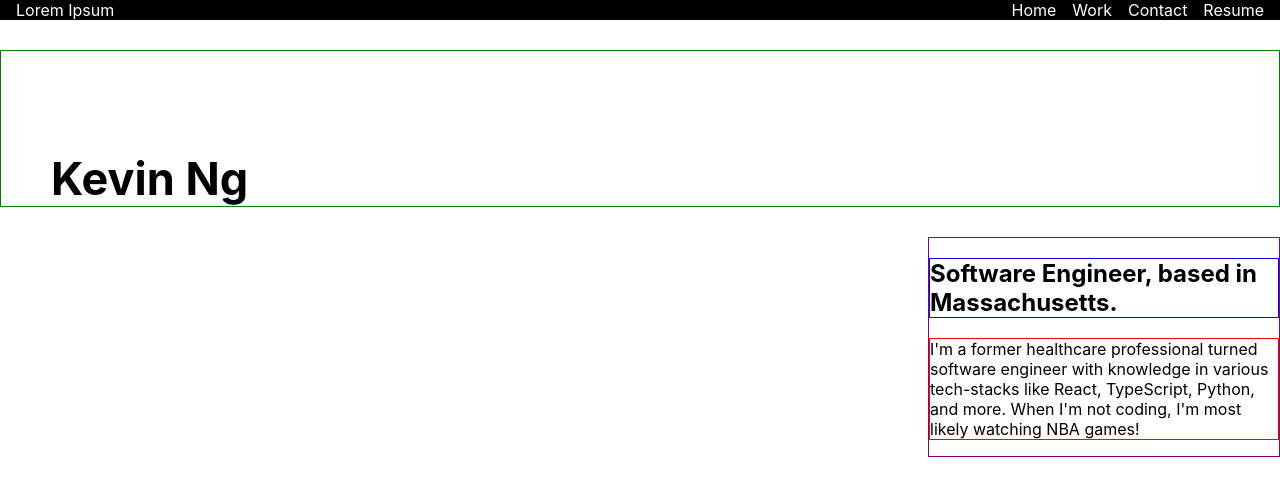
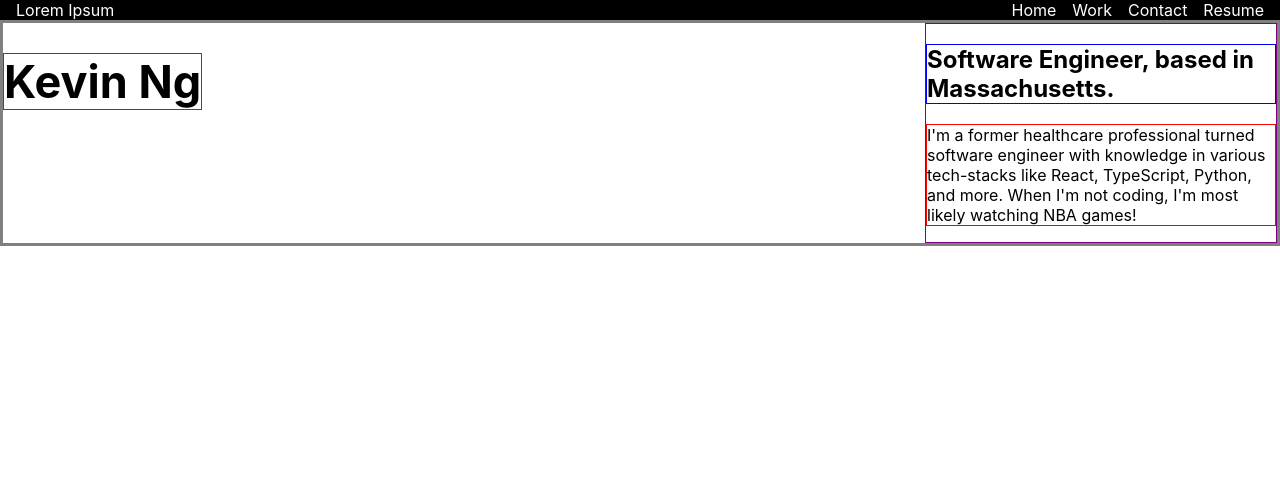
Before and after one commit to kevinszn23/portfolio-v2, a React (Create React App) app: page / in a window 1280 px wide. Shown: the top 496 px of the page. Built offline with nearby package versions, Linux system fonts and the light colour scheme.

Commit message:
added hero container and fixed alignments

```diff
--- a/src/App.css
+++ b/src/App.css
@@ -72,12 +72,16 @@ body {
   color: grey;
 }
 
+.hero_container {
+  display: flex;
+  justify-content: space-between;
+  border: 3px solid grey;
+}
+
 .name {
   display: flex;
-  align-items: left;
+  justify-content: left;
   font-size: 45px;
-  padding-top: 100px;
-  padding-left: 50px;
   border: 1px solid green;
 }
 
@@ -85,7 +89,7 @@ body {
   display: flex;
   justify-content: center;
   border: 1px solid blue;
-  width: 350px;
+  width: 21.875rem;
   word-break: break-word;
   text-align: start;
 }
@@ -94,14 +98,11 @@ body {
   display: flex;
   justify-content: right;
   border: 1px solid red;
-  width: 350px;
+  width: 21.875rem;
   word-break: break-word;
   text-align: start;
 }
 
 .location_container {
-  display: inline-block;
-  position: relative;
-  float: right;
   border: 1px solid purple;
 }
--- a/src/components/Home.js
+++ b/src/components/Home.js
@@ -1,21 +1,17 @@
 export default function Home() {
   return (
+    <div className="hero_container">
       <div className="name_container">
-            <h1 className="name">
-            Kevin
-            Ng
-            </h1>
+        <h1 className="name">Kevin Ng</h1>
+      </div>
       <div className="location_container">
-                    <h2 className="location">
-                        Software Engineer,
-                        based in Massachusetts.
-                    </h2>
+        <h2 className="location">Software Engineer, based in Massachusetts.</h2>
         <p className="aboutme">
-                    I'm a former healthcare professional turned software engineer
-                    with knowledge in various tech-stacks like React, TypeScript, Python, and more.
-                    When I'm not coding, I'm most likely watching NBA games!
+          I'm a former healthcare professional turned software engineer with
+          knowledge in various tech-stacks like React, TypeScript, Python, and
+          more. When I'm not coding, I'm most likely watching NBA games!
         </p>
       </div>
     </div>
-    )
+  );
 }
```
Lines whose indentation alone changed are shown as unchanged.
